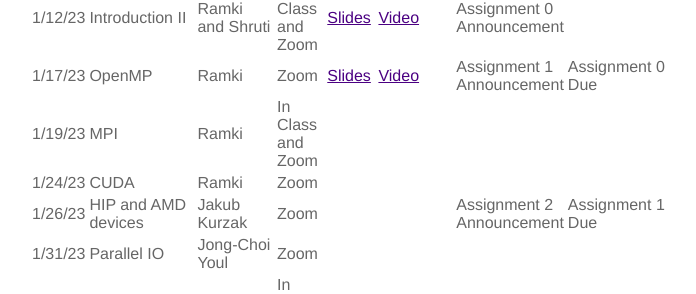
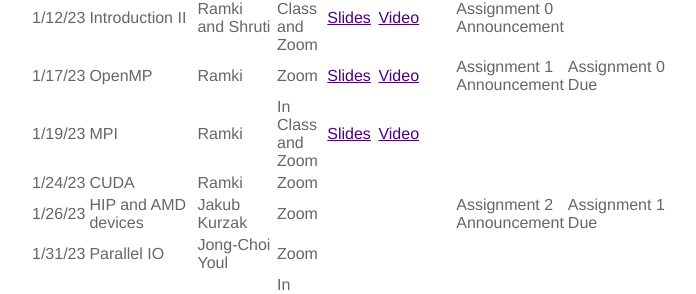
Before and after one commit to ramkikannan/ramkikannan.github.io, a Jekyll site: the page built from teaching.md, in a window 1280 px wide and 900 px high, scrolled down 4782 px. Shown: the part 135-429 px from the top of the window, without its empty margins (331-1027 px from the left). Built offline with Jekyll 4.4.1, drawn with Linux system fonts in a browser that asks for light colours; a style sheet for code colours, icons or effects is not loaded.

Commit message:
MPI related details

```diff
--- a/teaching.md
+++ b/teaching.md
@@ -167,7 +167,7 @@ Login regularly to complete your work, so that you do not have to spend a lot of
 | 1/10/23 | Introduction I                                          | Ramki and Shruti | In Class and Zoom | [Slides](6230/slides/courseintroduction.pdf)             |  [Video](https://youtu.be/56U0NUTr_14)              |                                                                                      |                                       |
 | 1/12/23 | Introduction II                                         | Ramki and Shruti | In Class and Zoom | [Slides](6230/slides/courseintroduction2.pdf)             | [Video](https://youtu.be/tiVHYidfP-0)               | Assignment 0 Announcement                                                                                      |                                       |
 | 1/17/23 | OpenMP                                                  | Ramki             | Zoom              |   [Slides](6230/slides/openmp-slides.pdf)           | [Video](https://youtu.be/wlR35OVbBWA)               | Assignment 1 Announcement                                                            | Assignment 0 Due |
-| 1/19/23 | MPI                                                    | Ramki             | In Class and Zoom |              |                |                                                                                      |                                       |
+| 1/19/23 | MPI                                                    | Ramki             | In Class and Zoom |  [Slides](6230/slides/mpiintroduction-ramkishruti.pdf)            | [Video](https://youtu.be/GPee1Za2WfA)               |                                                                                      |                                       |
 | 1/24/23 | CUDA                                                     | Ramki             | Zoom              |              |                |                                                                                      |                                       |
 | 1/26/23 | HIP and AMD devices                                     | Jakub Kurzak      | Zoom              |              |                | Assignment 2 Announcement                                                            | Assignment 1 Due                      |
 | 1/31/23 | Parallel IO                                             | Jong-Choi Youl    | Zoom              |              |                |                                                                                      |                                       |
```
